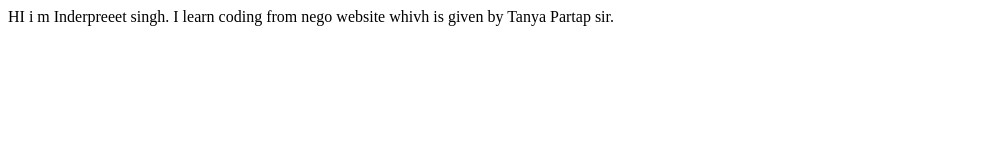
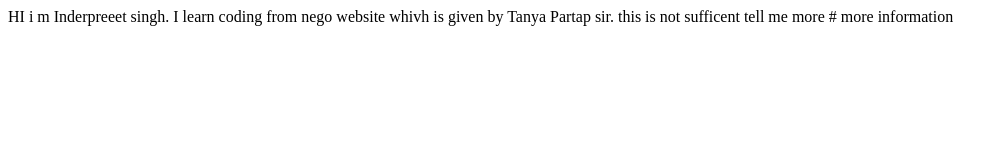
Before and after one commit to inder0104/inder01.com, a plain HTML site: page index.html in a window 1280 px wide. Shown: the whole page, without its empty margins (0-1008 px from the left). Drawn offline with Linux system fonts and the light colour scheme.

Commit message:
dosc. information

```diff
--- a/index.html
+++ b/index.html
@@ -9,5 +9,8 @@
     HI i m Inderpreeet singh.
 
     I learn coding from nego website whivh is given by Tanya Partap sir.
+
+     this is not sufficent tell me more
+     # more information
 </body>
 </html>
```
